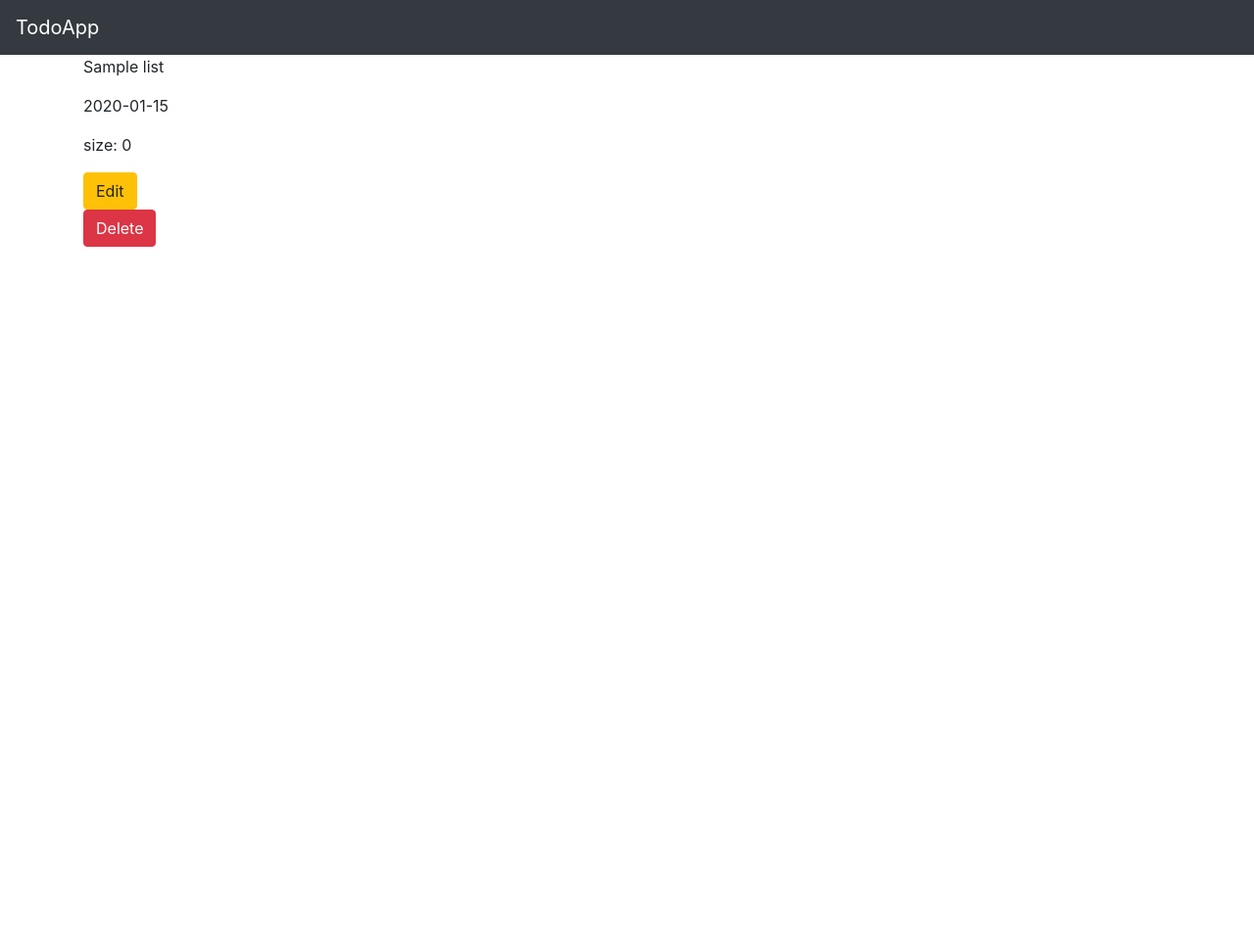
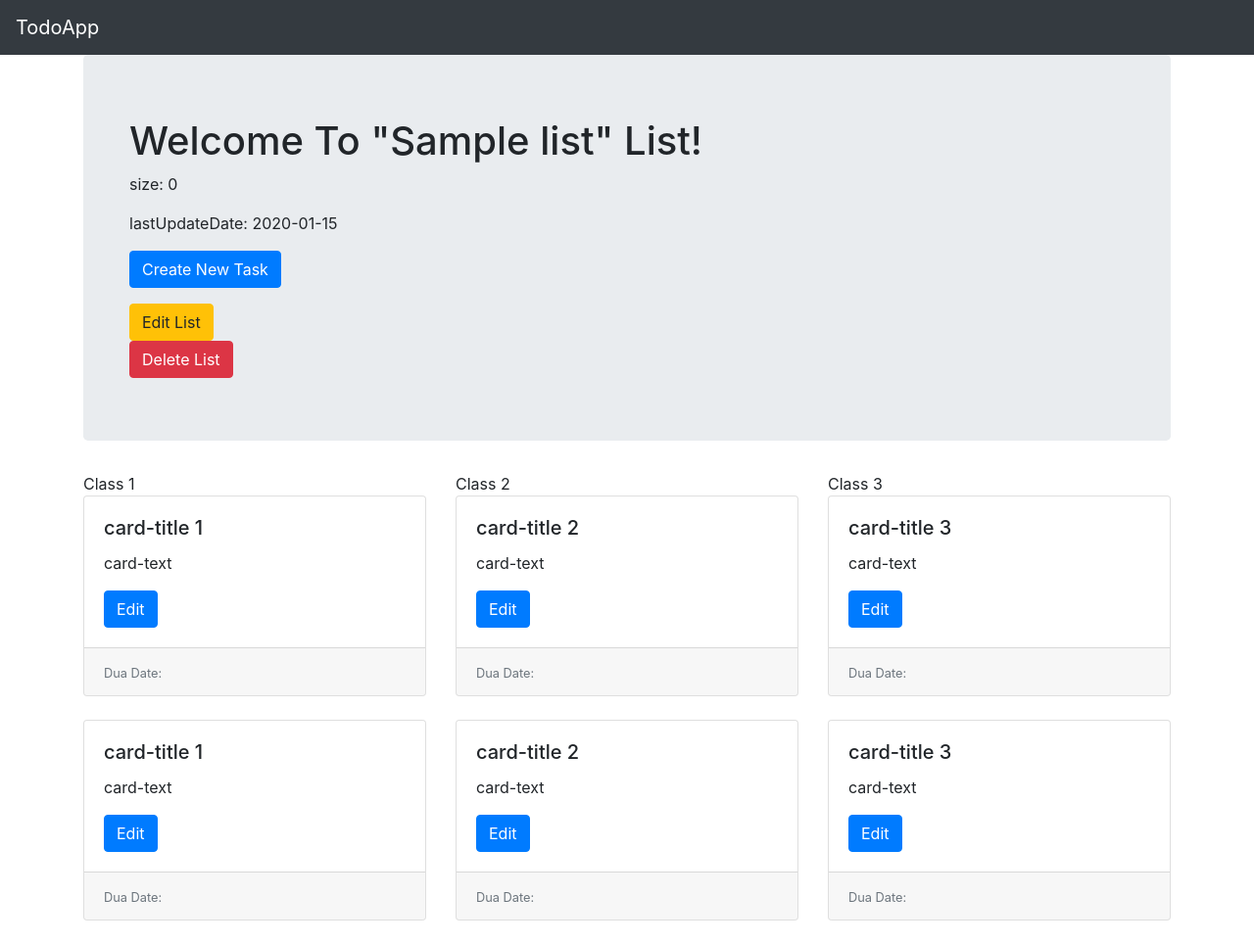
Before and after one commit to IlanitSmul/TodoApp, a Node server app: page /lists/600000000000000000000001 in a window 1280 px wide. Shown: the whole page at 98% size. Before the commit the page ends 252 px from the top, so only its background shows below. Run offline with Node 20, Linux system fonts and the light colour scheme; tables that the repository leaves empty hold one stand-in row (values such as "Sample post"); some libraries are stand-ins or nearby versions.

Commit message:
fix layout of lists and tasks

```diff
--- a/app.js
+++ b/app.js
@@ -7,8 +7,8 @@ var express = require("express"),
     Task = require("./models/task")
 
 var url = process.env.DATABASEURL || "mongodb://localhost:27017/todo_app";
-console.log(url);
-mongoose.connect(url, { useNewUrlParser: true, useUnifiedTopology: true });
+console.log(url); // todo: delete
+mongoose.connect(url, { useNewUrlParser: true, useUnifiedTopology: true, useFindAndModify: false, useCreateIndex: true });
 
 app.use(bodyParser.urlencoded({ extended: true }));
 app.set("view engine", "ejs");
@@ -31,6 +31,6 @@ app.use("/lists", listRoutes);
 // ============================
 
 var port = process.env.PORT || 3000;
-app.listen(port, function() {
+app.listen(port, function () {
     console.log("Server Has Started!");
 });
--- a/models/list.js
+++ b/models/list.js
@@ -2,7 +2,8 @@ var mongoose = require("mongoose");
 
 var listSchema = new mongoose.Schema({
     name: String,
-    creationDate: String,
+    createDate: String,
+    lastUpdateDate: String,
     // tasks: [{
     //     type: mongoose.Schema.Types.ObjectId,
     //     ref: "Task"
--- a/routes/lists.js
+++ b/routes/lists.js
@@ -7,8 +7,8 @@ var List = require("../models/list");
 // ============================
 
 // Index|GET - List all task lists ("/lists")
-router.get("/", function(req, res) {
-    List.find({}, function(err, lists) {
+router.get("/", function (req, res) {
+    List.find({}, function (err, lists) {
         if (err) {
             console.log(err);
         } else {
@@ -18,28 +18,28 @@ router.get("/", function(req, res) {
 });
 
 // New|GET - Show new list form ("/lists/new")
-router.get("/new", function(req, res) {
+router.get("/new", function (req, res) {
     res.render("lists/new");
 });
 
 // Create|POST - Create a new list, then redirect "/lists"
-router.post("/", function(req, res) {
+router.post("/", function (req, res) {
     var name = req.body.name;
-    var creationDate = new Date().toLocaleString();
-    var newList = { name: name, creationDate: creationDate };
-    List.create(newList, function(err, createdList) {
+    var createDate = new Date().toLocaleString();
+    var lastUpdateDate = createDate;
+    var newList = { name: name, createDate: createDate, lastUpdateDate: lastUpdateDate };
+    List.create(newList, function (err, createdList) {
         if (err) {
             console.log(err);
         } else {
-            console.log(createdList);
             res.redirect("/lists"); // todo: need to redirect to the create list
         }
     });
 });
 
 // Show|GET - Show info about one specific list ("/list/:id")
-router.get("/:id", function(req, res) {
-    List.findById(req.params.id, function(err, foundList) {
+router.get("/:id", function (req, res) {
+    List.findById(req.params.id, function (err, foundList) {
         if (err || !foundList) {
             console.log(err);
         } else {
@@ -49,8 +49,8 @@ router.get("/:id", function(req, res) {
 });
 
 // Edit|GET - Show edit form for specific list ("/lists/:id/edit")
-router.get("/:id/edit", function(req, res) {
-    List.findById(req.params.id, function(err, foundList) {
+router.get("/:id/edit", function (req, res) {
+    List.findById(req.params.id, function (err, foundList) {
         if (err || !foundList) {
             console.log(err);
         } else {
@@ -60,8 +60,9 @@ router.get("/:id/edit", function(req, res) {
 });
 
 // Update|PUT - Update particular list, then redirect "/lists/:id"
-router.put("/:id", function(req, res) {
-    List.findByIdAndUpdate(req.params.id, req.body.list, function(err, updatedList) {
+router.put("/:id", function (req, res) {
+    req.body.list.lastUpdateDate = new Date().toLocaleString();
+    List.findByIdAndUpdate(req.params.id, req.body.list, function (err, updatedList) {
         if (err) {
             console.log(err);
         } else {
@@ -71,8 +72,8 @@ router.put("/:id", function(req, res) {
 });
 
 // Destroy|DELETE - Delete particular list, then redirect "/lists"
-router.delete("/:id", function(req, res) {
-    List.findByIdAndRemove(req.params.id, function(err) {
+router.delete("/:id", function (req, res) {
+    List.findByIdAndRemove(req.params.id, function (err) {
         if (err) {
             console.log(err);
         } else {
--- a/views/lists/show.ejs
+++ b/views/lists/show.ejs
@@ -2,14 +2,72 @@
 
 <div class="container">
 
-    <p> <%= list.name %> </p>
-    <p> <%= list.creationDate  %> </p>
-    <p> size: 0 </p>
+    <header class="jumbotron">
+        <div class="container">
+            <h1>Welcome To "<%= list.name %>" List!</h1>
+            <p> size: 0 </p>
+            <p> lastUpdateDate: <%= list.lastUpdateDate  %> </p>
+            <p>
+                <a class="btn btn-primary btn-large" href="#">Create New Task</a>
+            </p>
 
-    <a class="btn btn-xs btn-warning" href="/lists/<%= list._id %>/edit">Edit</a>
-    <form class="delete-form" action="/lists/<%= list._id %>?_method=DELETE" method="POST">
-        <button class="btn btn-xs btn-danger">Delete</button>
-    </form>
+            <a class="btn btn-xs btn-warning" href="/lists/<%= list._id %>/edit">Edit List</a>
+            <form class="delete-form" action="/lists/<%= list._id %>?_method=DELETE" method="POST">
+                <button class="btn btn-xs btn-danger">Delete List</button>
+            </form>
+        </div>
+    </header>
+
+    <div class="row row-cols-1 row-cols-md-3">
+        <div class="col">
+            Class 1
+            <% for(i=0; i<2; i++){ %>
+            <div class="card mb-4">
+                <div class="card-body">
+                    <h5 class="card-title">card-title 1</h5>
+                    <p class="card-text">card-text</p>
+                    <a href="#" class="btn btn-primary">Edit</a>
+                </div>
+                <div class="card-footer">
+                    <small class="text-muted">Dua Date:</small>
+                </div>
+            </div>
+            <% } %>
+        </div>
+
+        <div class="col">
+            Class 2
+            <% for(i=0; i<2; i++){ %>
+            <div class="card mb-4">
+                <div class="card-body">
+                    <h5 class="card-title">card-title 2</h5>
+                    <p class="card-text">card-text</p>
+                    <a href="#" class="btn btn-primary">Edit</a>
+                </div>
+                <div class="card-footer">
+                    <small class="text-muted">Dua Date:</small>
+                </div>
+            </div>
+            <% } %>
+        </div>
+
+        <div class="col">
+            Class 3
+            <% for(i=0; i<2; i++){ %>
+            <div class="card mb-4">
+                <div class="card-body">
+                    <h5 class="card-title">card-title 3</h5>
+                    <p class="card-text">card-text</p>
+                    <a href="#" class="btn btn-primary">Edit</a>
+                </div>
+                <div class="card-footer">
+                    <small class="text-muted">Dua Date:</small>
+                </div>
+            </div>
+            <% } %>
+        </div>
+    </div>
+
 
 </div>
 
```
Also changed, not shown: views/lists/index.ejs (+11 -8 lines).
